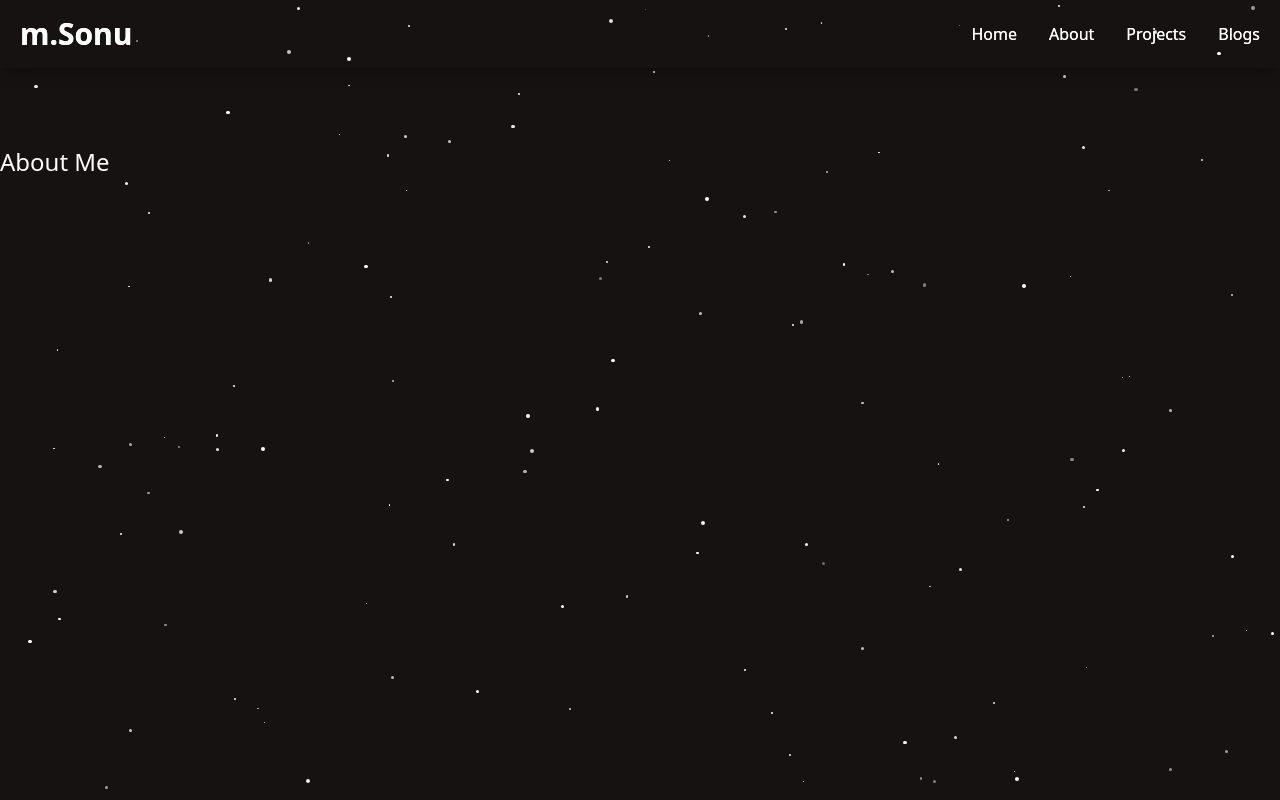
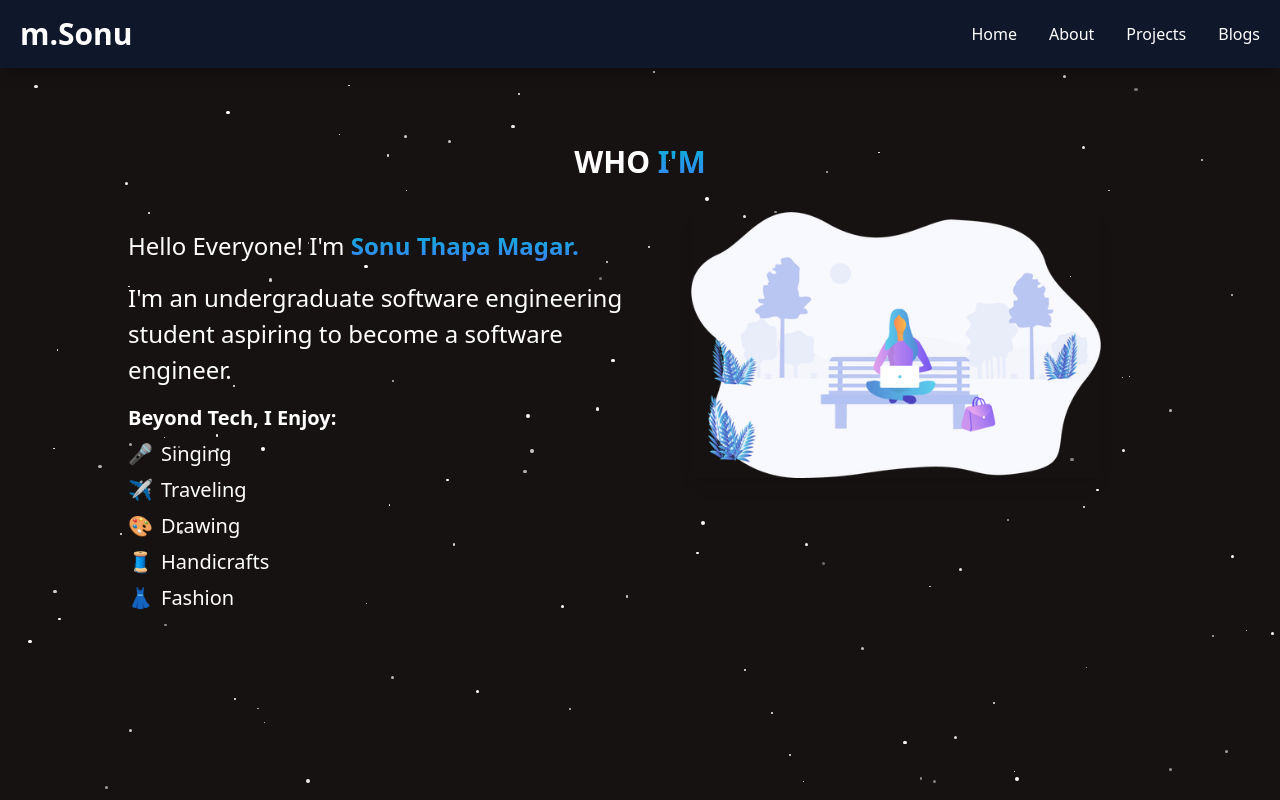
Before and after one commit to SonuThapaMagar/sonuthapamagar, a React (Vite) app in the folder portfolio/: page /about in a window 1280 px wide. Built offline with nearby package versions, Linux system fonts and the light colour scheme.

Commit message:
Image and content added in about me

```diff
--- a/portfolio/src/components/About.jsx
+++ b/portfolio/src/components/About.jsx
@@ -1,14 +1,53 @@
 import React from 'react'
+import about from "../assets/about.png";
 
 const About = () => {
   return (
-    <section className="mt-16">
-      <div>
-        <h1>About Me</h1>
+    <section className="mt-16 px-8">
+      {/* Title */}
+      <div className="text-center mb-8">
+        <h1 className="text-3xl font-bold font-sans">WHO <strong className="gradient-text"> I'M</strong></h1>
       </div>
 
-      <div>
+      {/* Content Section */}
+      <div className="flex flex-col md:flex-row items-center md:items-start justify-between  max-w-5xl mx-auto">
+        {/* Left Side (Text Content) */}
+        <div className="md:w-1/2">
+          <p className="mt-4">
+            Hello Everyone! I'm <strong className='gradient-text'>Sonu Thapa Magar.</strong>
+          </p>
+          <p className="mt-4">
+            I'm an undergraduate software engineering student aspiring to become a software engineer.
+          </p>
 
+          <h2 className="text-xl font-semibold mt-4">Beyond Tech, I Enjoy:</h2>
+          <ul className="mt-2 space-y-2">
+            <li className="flex items-center gap-2 text-xl">
+              🎤 <span>Singing</span>
+            </li>
+            <li className="flex items-center gap-2 text-xl">
+              ✈️ <span>Traveling</span>
+            </li>
+            <li className="flex items-center gap-2 text-xl">
+              🎨 <span>Drawing</span>
+            </li>
+            <li className="flex items-center gap-2 text-xl">
+              🧵 <span>Handicrafts</span>
+            </li>
+            <li className="flex items-center gap-2 text-xl">
+              👗 <span>Fashion</span>
+            </li>
+          </ul>
+        </div>
+
+        {/* Right Side (Image) */}
+        <div className="md:w-1/2 flex justify-center">
+          <img
+            src={about}
+            alt="About Me"
+            className="w-full md:w-[80%] rounded-lg shadow-lg"
+          />
+        </div>
       </div>
     </section>
   )
--- a/portfolio/src/components/Navbar.jsx
+++ b/portfolio/src/components/Navbar.jsx
@@ -11,7 +11,7 @@ const Navbar = () => {
   };
 
   return (
-    <nav className="fixed top-0 left-0 w-full text-white shadow-lg z-50">
+    <nav className="fixed top-0 left-0 w-full bg-slate-900 text-white shadow-lg z-50">
       <div className="container mx-auto flex items-center justify-between px-5 py-4">
         {/* Logo */}
         <div className="text-3xl font-bold">m.Sonu</div>
```
Also changed, not shown: portfolio/src/assets/about.png (added).
